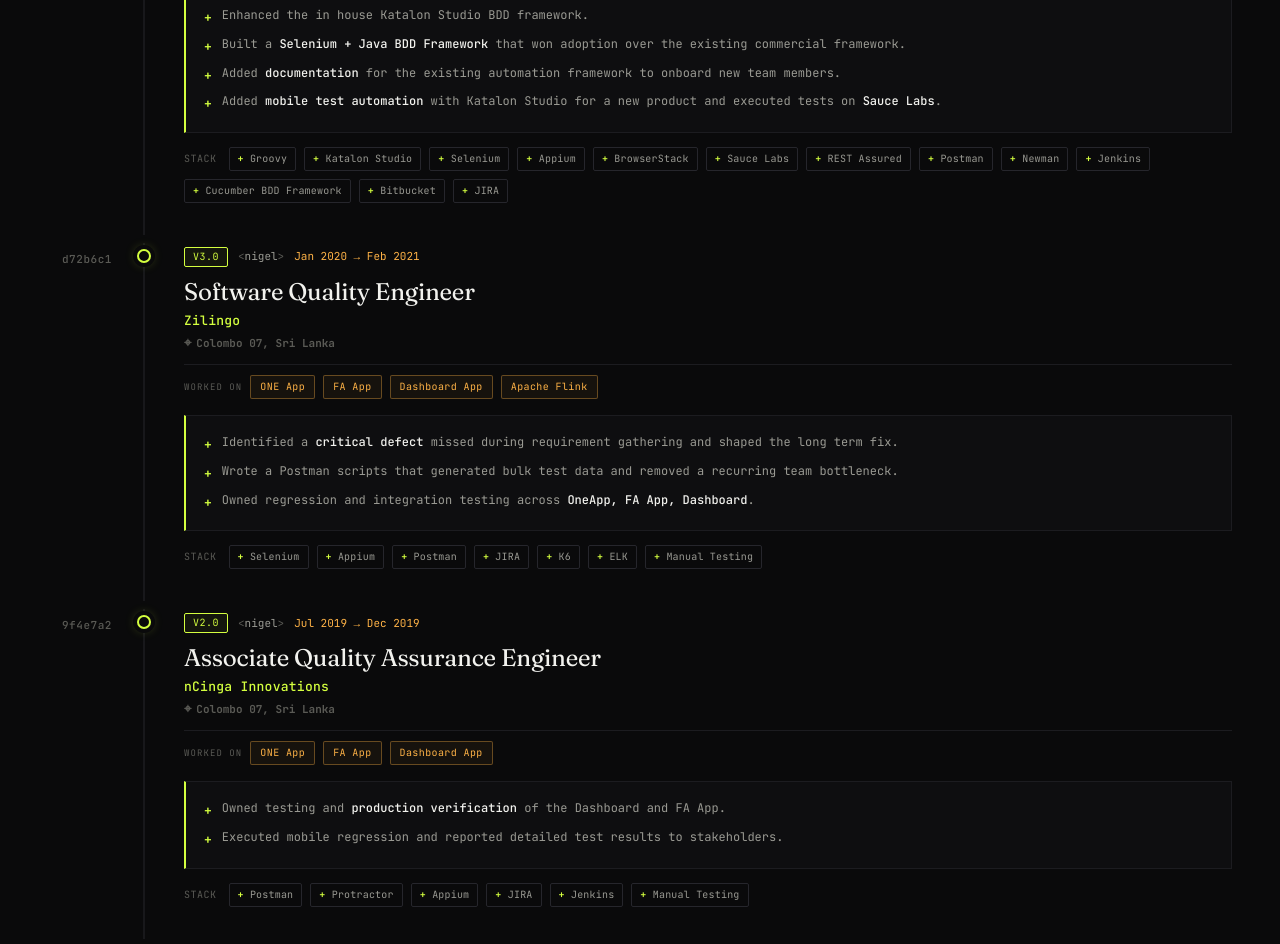
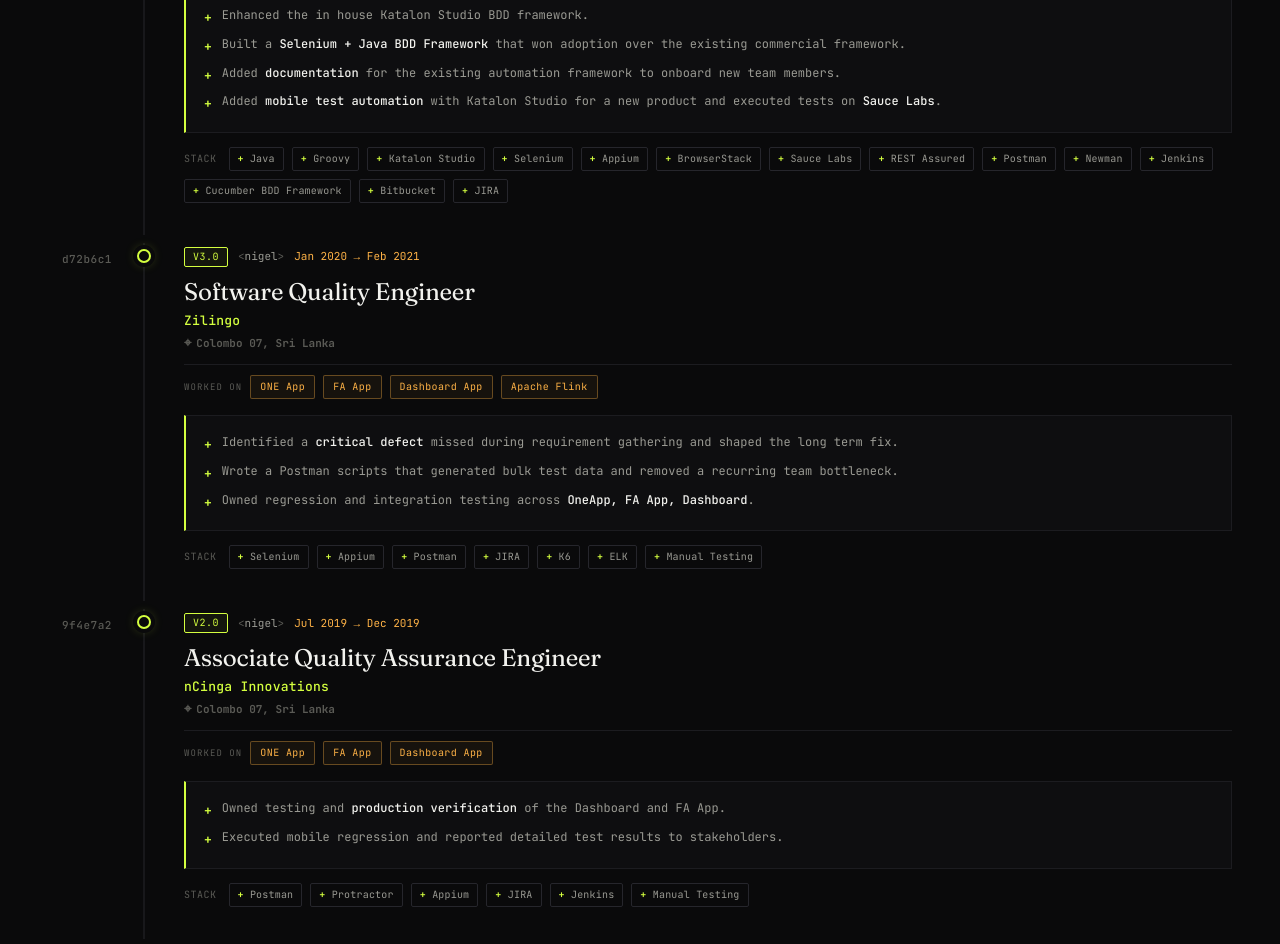
Before and after one commit to youvegotnigel/youvegotnigel.github.io, a plain HTML site: page index.html in a window 1280 px wide. Shown: the part 4536-5480 px from the top of the page. Drawn offline with Linux system fonts and the light colour scheme.

Commit message:
Update index.html

```diff
--- a/index.html
+++ b/index.html
@@ -448,6 +448,7 @@
             </div>
             <div class="commit-files">
               <span class="label"> stack </span>
+              <span class="file">Java</span>
               <span class="file">Groovy</span>
               <span class="file">Katalon Studio</span>
               <span class="file">Selenium</span>
```
